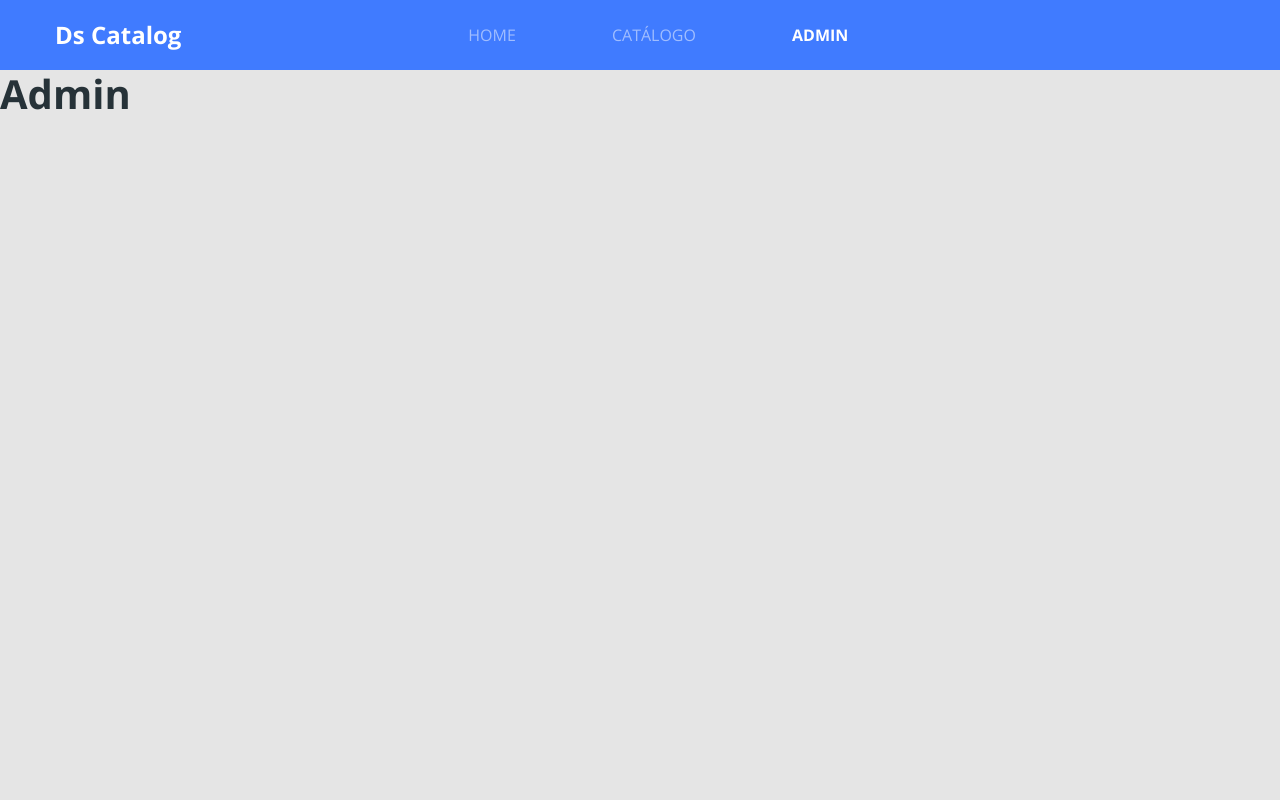
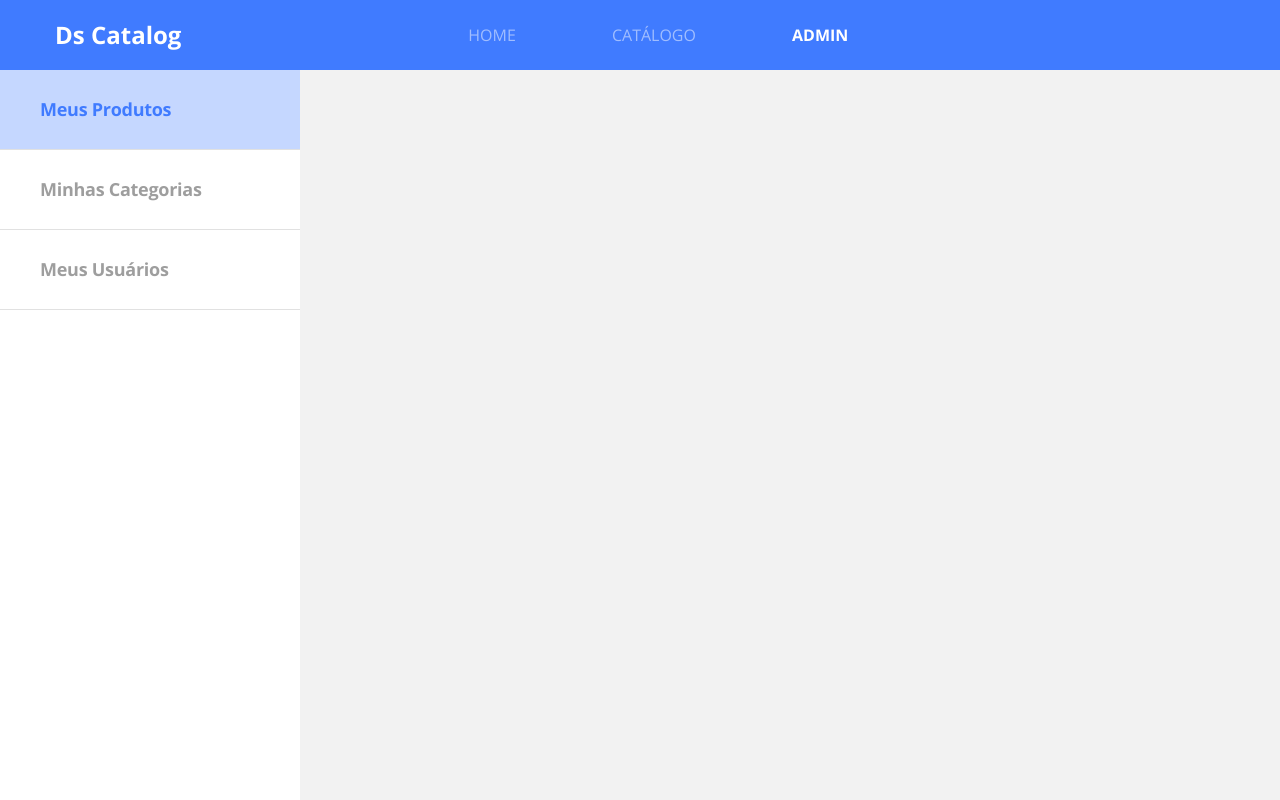
Before and after one commit to VanderleiKs/dscatalog, a React (Create React App) app in the folder dscatalog_frontend/: page /admin in a window 1280 px wide. Built offline with nearby package versions, Linux system fonts and the light colour scheme.

Commit message:
add admin navbar

```diff
--- a/dscatalog_frontend/src/core/assets/style/custom.scss
+++ b/dscatalog_frontend/src/core/assets/style/custom.scss
@@ -1,4 +1,4 @@
-$body-bg: #E5E5E5;
+$body-bg: #f2f2f2;
 $body-color: #263238;
 
 $theme-colors: (
--- /dev/null
+++ b/dscatalog_frontend/src/core/components/Pagination/index.tsx
@@ -0,0 +1,36 @@
+import { ReactComponent as ArrowImage } from 'core/assets/images/seta.svg';
+import { GenerateList } from 'core/utils/List';
+import React from 'react';
+import './styles.scss';
+
+type Props = {
+    totalPages: number;
+    activePage: number;
+    onChange: (page: number) => void;
+}
+
+const Pagination = ({ totalPages, activePage, onChange }: Props) => {
+    const pages = GenerateList(totalPages);
+    const pagePreviuos = totalPages > 0 && activePage > 0 ? 'active-link' : 'inactive-link';
+    const pageNext = (activePage + 1) < totalPages ? 'active-link' : 'inactive-link';
+
+    return (
+        <div className="pagination-container">
+            <ArrowImage className={`arrow-previuos ${pagePreviuos}`} onClick={() => onChange(activePage - 1)}/>
+            {pages.map(page => {
+                return (
+                    <div
+                        key={page}
+                        className={`pagination-card ${page === activePage ? 'active' : ''}`}
+                        onClick={() => onChange(page)}
+                    >
+                        {page + 1}
+                    </div>
+                )
+            })}
+            <ArrowImage className={`arrow-next ${pageNext}`} onClick={() => onChange(activePage + 1)} />
+        </div>
+    );
+}
+
+export default Pagination;
--- /dev/null
+++ b/dscatalog_frontend/src/core/components/Pagination/styles.scss
@@ -0,0 +1,53 @@
+.pagination-container {
+    display: flex;
+    justify-content: center;
+    margin-top: 35px;
+    align-items: center;
+}
+
+.pagination-card {
+    width: 40px;
+    height: 40px;
+    background-color: #e1e1e1;
+    border-radius: 50%;
+    color: #fff;
+    font-weight: 700;
+    line-height: 25px;
+    letter-spacing: -0.015em;
+    font-size: 18px;
+    display: flex;
+    align-items: center;
+    justify-content: center;
+    margin-right: 10px;
+    cursor: pointer;
+
+    &:hover {
+        border: solid 3px #407bff;
+    }
+
+    &.active {
+        background-color: #407bff;
+    }
+
+}
+
+.arrow-previuos {
+    transform: rotate(-180deg);
+    margin-right: 20px;
+    cursor: pointer;
+}
+
+.arrow-next {
+    text-align: center;
+    margin-left: 10px;
+}
+
+.active-link {
+    cursor: pointer;
+    color: #407bff;
+}
+
+.inactive-link {
+    color: #e1e1e1;
+    pointer-events: none;
+}
--- /dev/null
+++ b/dscatalog_frontend/src/pages/admin/components/Navbar.tsx
@@ -0,0 +1,20 @@
+import React from 'react';
+import './styles.scss';
+
+export const Navbar = () => (
+
+    <nav className="container-admin-navbar">
+        <ul>
+            <li>
+                <a className="admin-navbar-item active" href="lin">Meus Produtos</a>
+            </li>
+            <li>
+                <a className="admin-navbar-item" href="lin">Minhas Categorias</a>
+            </li>
+            <li>
+                <a className="admin-navbar-item" href="lin">Meus Usuários</a>
+            </li>
+        </ul>
+    </nav>
+
+);
--- /dev/null
+++ b/dscatalog_frontend/src/pages/admin/components/styles.scss
@@ -0,0 +1,28 @@
+.container-admin-navbar {
+    width: 300px;
+    background-color: #fff;
+    height: calc(100vh - 70px);
+
+}
+
+.admin-navbar-item {
+    display: block;
+    height: 80px;
+    display: flex;
+    align-items: center;
+    padding-left: 40px;
+    font-size: 18px;
+    font-weight: 700;
+    line-height: 25px;
+    letter-spacing: -0.015em;
+    border-bottom: 1px solid #E1E1E1;
+    color: #9e9e9e;
+    &:hover {
+        color: #407BFF;
+    }
+}
+
+.active {
+    background: rgba(64, 123, 255, 0.3);
+    color: #407BFF;
+}
--- a/dscatalog_frontend/src/pages/admin/index.tsx
+++ b/dscatalog_frontend/src/pages/admin/index.tsx
@@ -1,9 +1,10 @@
 import React from 'react';
+import { Navbar } from './components/Navbar';
 
 const Admin = () => (
 
     <div>
-        <h1>Admin</h1>
+        <Navbar />
     </div>
 
 );
--- a/dscatalog_frontend/src/pages/catalog/components/Loaders/ProductLoader.tsx
+++ b/dscatalog_frontend/src/pages/catalog/components/Loaders/ProductLoader.tsx
@@ -3,7 +3,7 @@ import ContentLoader from "react-content-loader"
 import { GenerateList } from "core/utils/List";
 
 export const ProductLoader = () => {
-    const itens = GenerateList(7);
+    const itens = GenerateList(3);
 
     return (
         <>
--- a/dscatalog_frontend/src/pages/catalog/index.tsx
+++ b/dscatalog_frontend/src/pages/catalog/index.tsx
@@ -5,16 +5,18 @@ import { makeRequest } from 'core/utils/Request';
 import { ProductLoader } from './components/Loaders/ProductLoader';
 import ProductCard from './components/productCard';
 import './styles.scss';
+import Pagination from 'core/components/Pagination';
 
 const Catalog = () => {
 
     const [productResponse, setProductResponse] = useState<ProductResponse>();
     const [isLoading, setIsLoading] = useState(false);
+    const [activePage, setActivePage] = useState(0);
 
     useEffect(() => {
         const params = {
-            page: 0,
-            sizePage: 12
+            page: activePage,
+            sizePage: 10
         }
 
         setIsLoading(true);
@@ -23,7 +25,7 @@ const Catalog = () => {
             .finally(() => {
                 setIsLoading(false);
             });
-    }, [])
+    }, [activePage])
 
     return (
         <div className="container-base">
@@ -37,6 +39,11 @@ const Catalog = () => {
                     )))
                 }
             </div>
+            {productResponse && <Pagination
+            totalPages={productResponse.totalPages}
+            activePage={activePage}
+            onChange={page => setActivePage(page)}
+            />}
         </div>
     );
 }
--- a/dscatalog_frontend/src/pages/catalog/styles.scss
+++ b/dscatalog_frontend/src/pages/catalog/styles.scss
@@ -2,6 +2,7 @@
     margin-top: 26px;
     margin-left: 40px;
     margin-right: 40px;
+    margin-bottom: 30px;
 
     &.title {
         line-height: 33px;
```
Also changed, not shown: 1 other file (tests, documents, lock files or other folders).
